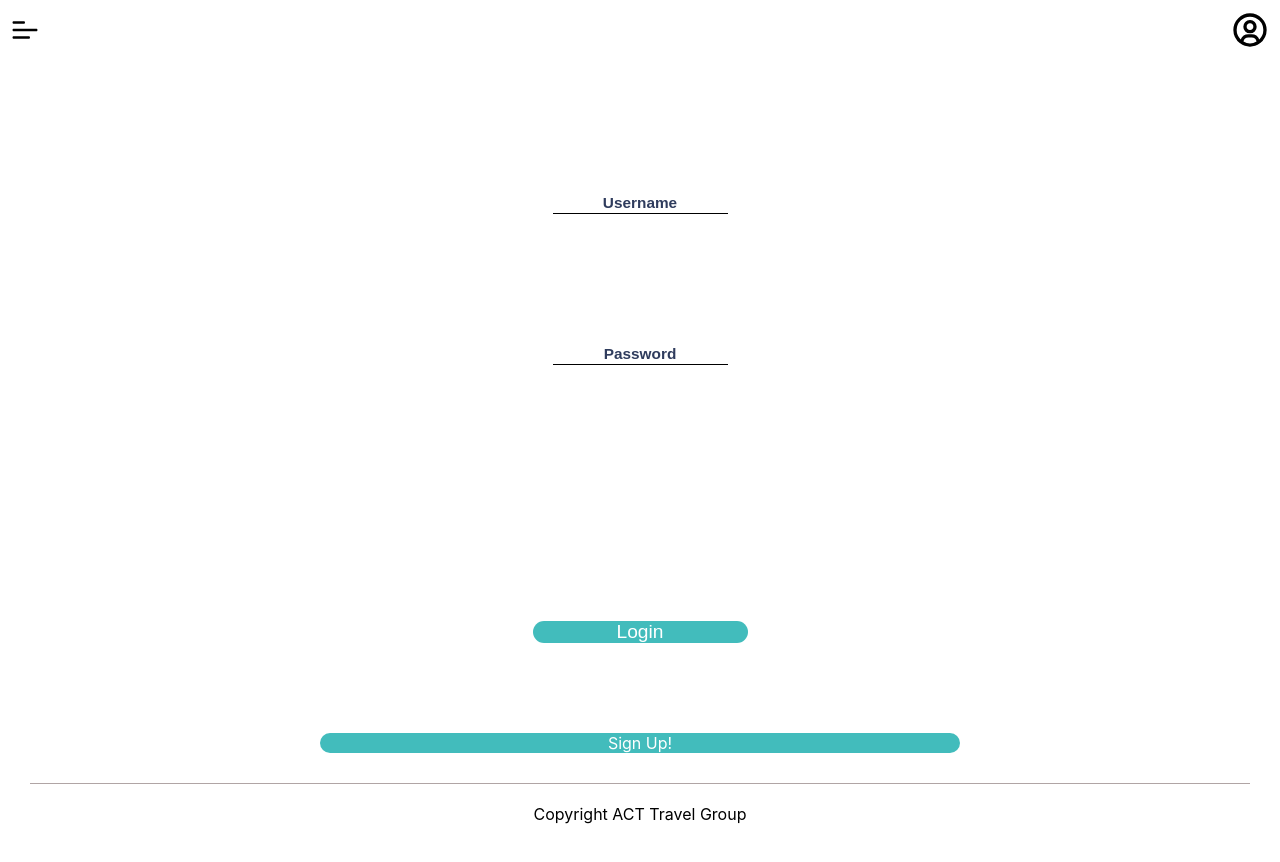
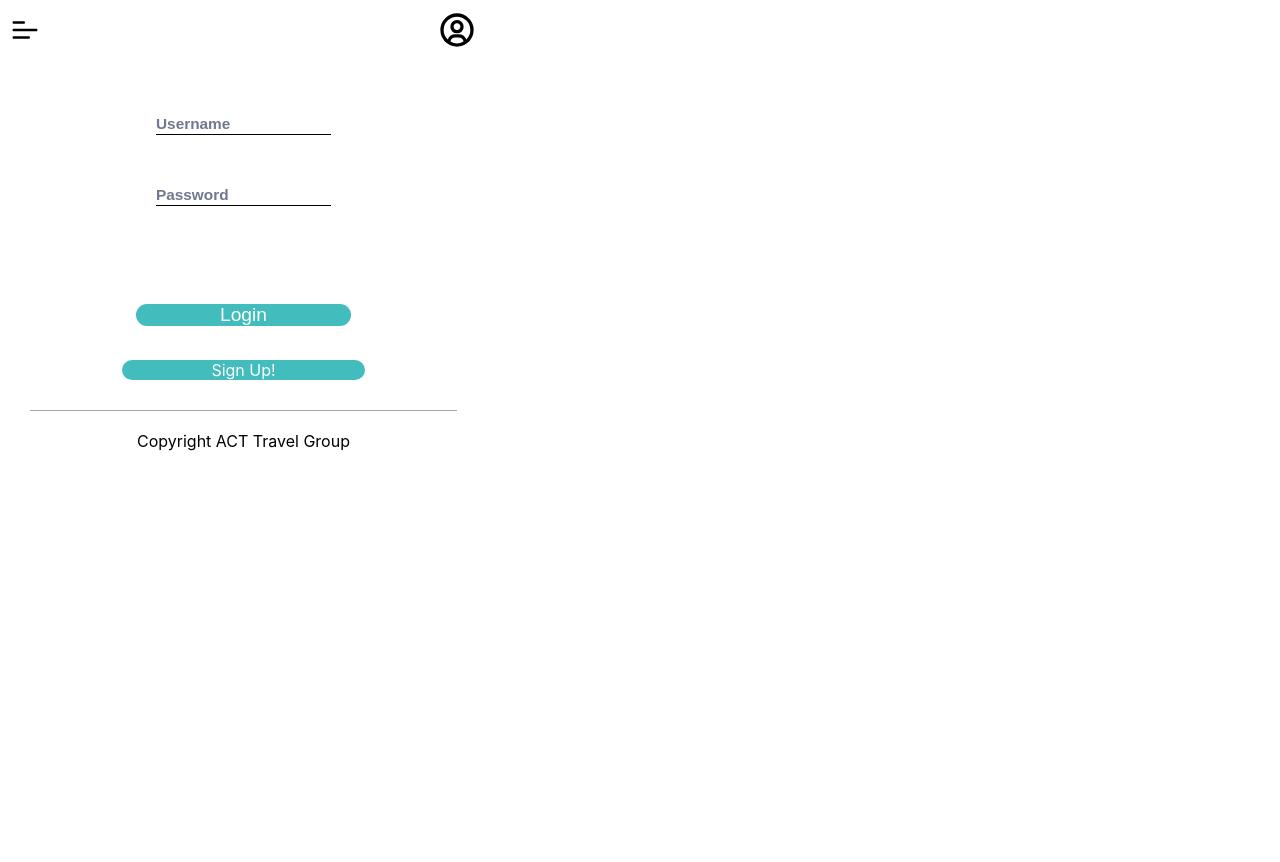
Before and after one commit to cjmccaskill/travel-project, a React (Vite) app: page /user/login in a window 1280 px wide. Shown: the top 862 px of the page. After the commit the page ends 800 px from the top, so only its background shows below. Built offline with nearby package versions, Linux system fonts and the light colour scheme; no server answers.

Commit message:
Committing current changes

```diff
--- a/src/App.scss
+++ b/src/App.scss
@@ -3,3 +3,12 @@
   padding: 0;
   box-sizing: border-box;
 }
+
+.App {
+  max-width: 487px;
+}
+
+a {
+  text-decoration: none;
+  color: black;
+}
--- a/src/components/FeaturedAgents/FeaturedAgents.scss
+++ b/src/components/FeaturedAgents/FeaturedAgents.scss
@@ -1,7 +1,3 @@
-a {
-  text-decoration: none;
-  color: black;
-}
 
 .featured-agents-header {
   display: flex;
@@ -28,23 +24,23 @@ a {
   padding: 15px;
   box-shadow: 1px 1px 10px 4px rgba(145, 145, 145, 0.342);
   border-radius: 15px;
-  min-width: 220px;
-  height: 14vh;
+  min-width: 225px;
+  max-height: 12vh;
   margin: 0 10px;
 }
 
 .featured-agent-img {
   object-fit: cover;
   text-align: center;
-  width: 60px;
-  height: 60px;
+  width: 65px;
+  height: 65px;
   border-radius: 50%;
 }
 
 .featured-agent-card {
   display: flex;
   justify-content: space-between;
-  padding-top: 15px;
+  padding: 5px 0;
 }
 
 .featured-agent-name {
--- a/src/components/FeaturedPackages/FeaturedPackages.jsx
+++ b/src/components/FeaturedPackages/FeaturedPackages.jsx
@@ -10,18 +10,25 @@ const FeaturedPackages = (props) => {
 
   const allPackages = () => {
     return packages.map((pkg) => (
-      <Link to={`/tripdetails/${pkg._id}`} className="pkg-card" key={pkg._id}>
-        <img src={pkg.img} alt={pkg.name} className="pkg-img" />
-        <div className="bookmark">
-          <RiBookmark2Line />
+      <div className="pkg-card" key={pkg._id}>
+        <Link to={`/tripdetails/${pkg._id}`}>
+          <img src={pkg.img} alt={pkg.name} className="pkg-img" />
+          <div className="bookmark">
+            <RiBookmark2Line />
+          </div>
+          <div className="pkg-name">{pkg.packageName}</div>
+        </Link>
+        <div className="pkg-details">
+          <div className="pkg-location">
+            <BiMap className="map-icon" />
+            {pkg.location}
+          </div>
+          <div className="pkg-dates">
+            <FaCalendarAlt className="fp-cal-icon" />
+            {pkg.dates}
+          </div>
         </div>
-        <div className="pkg-name">{pkg.packageName}</div>
-        <a href={pkg.location} className="pkg-location">
-          <BiMap />
-          {pkg.location}
-        </a>
-        <div className="pkg-dates">{pkg.dates}</div>
-      </Link>
+      </div>
     ));
   };
 
--- a/src/components/FeaturedPackages/FeaturedPackages.scss
+++ b/src/components/FeaturedPackages/FeaturedPackages.scss
@@ -53,12 +53,18 @@
   a {
     color: grey;
   }
+}
+
 .pkg-details {
   text-decoration: none;
-    font-size: 12px;
+  font-size: 14px;
   color: grey;
   display: flex;
-    justify-content: space-between;
+  justify-content: flex-start;
+
+  .pkg-location {
+    padding-right: 20px;
+  }
 
   .map-icon {
     background: #f9c3c3;
@@ -73,4 +79,3 @@
     margin: 0 5px 0 0;
   }
 }
-}
--- a/src/components/SearchBar/SearchBar.jsx
+++ b/src/components/SearchBar/SearchBar.jsx
@@ -10,7 +10,7 @@ const SearchBar = (props) => {
   };
 
   const handleSubmit = (e) => {
-    e.preventDefualt();
+    e.preventDefault();
     props.handleSubmit(packageName);
   };
 
--- a/src/components/SearchBar/SearchBar.scss
+++ b/src/components/SearchBar/SearchBar.scss
@@ -6,6 +6,7 @@
   form {
     display: flex;
     flex-direction: row;
+    margin: 0;
 
     input {
       margin: 0;
@@ -28,7 +29,7 @@
       padding-left: 5px;
       width: 90%;
       border: none;
-      background-color: white
+      background-color: white;
     }
   }
 }
@@ -36,5 +37,6 @@
 ::placeholder {
   font-size: 0.8em;
   font-weight: 700;
-  color: rgb(47, 60, 93);
+  color: rgba(47, 60, 93, 0.695);
+  text-align: left;
 }
--- a/src/components/UserLogin/UserLogin.scss
+++ b/src/components/UserLogin/UserLogin.scss
@@ -3,7 +3,6 @@
   flex-direction: column;
   align-items: center;
   margin-top: 10%;
-
 }
 
 .username {
@@ -29,7 +28,6 @@
   border-radius: 20px;
   color: white;
   border: none;
-
 }
 
 .signuplink {
@@ -41,24 +39,26 @@
   margin: 0 auto;
   color: white;
   border-radius: 20px;
-
+}
+.signupform {
+  display: flex;
+  flex-direction: column;
+  align-items: center;
+  margin-top: 10%;
 }
 
-input[type=text] {
+input[type="text"] {
   box-sizing: border-box;
   font-size: larger;
-
 }
 
-input[type=password] {
+input[type="password"] {
   box-sizing: border-box;
   font-size: larger;
-
 }
 
-input[type=submit] {
+input[type="submit"] {
   background-color: rgb(66, 188, 188);
   box-sizing: border-box;
   font-size: larger;
-
 }
```
Lines whose indentation alone changed are shown as unchanged.
